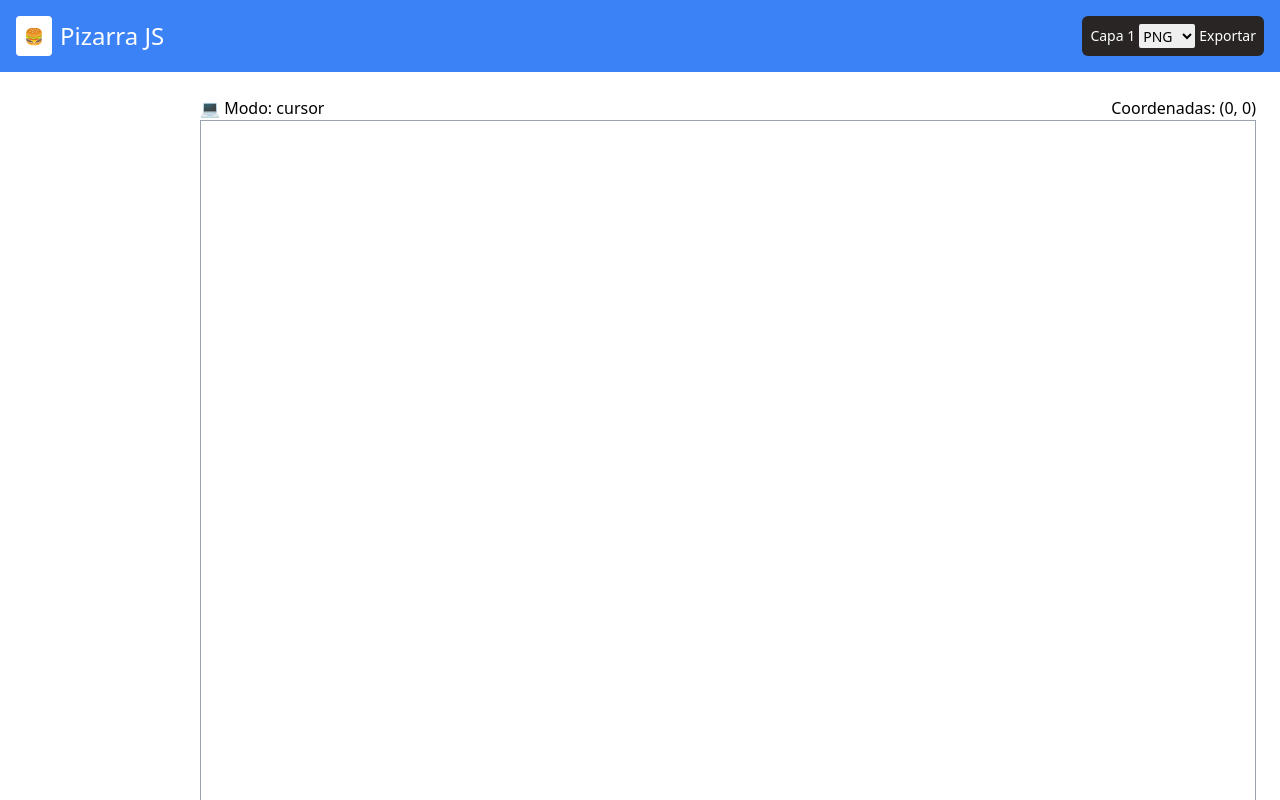
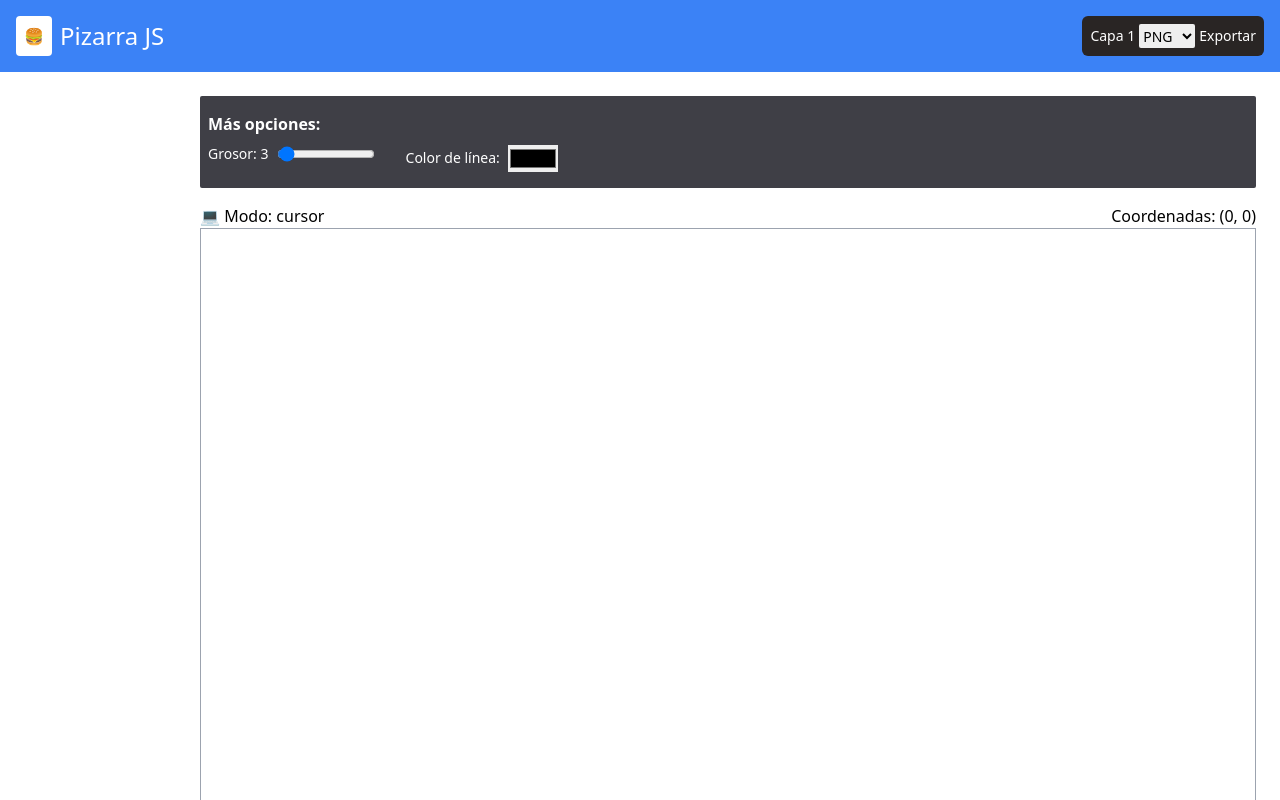
Before and after one commit to maximovj/pizarra-js, a React (Vite) app: page / in a window 1280 px wide. Shown: the top 800 px of the page. Built offline with nearby package versions, Linux system fonts and the light colour scheme.

Commit message:
* Agrega mas opciones para cada herramienta

```diff
--- a/src/components/Canvas.jsx
+++ b/src/components/Canvas.jsx
@@ -78,9 +78,10 @@ const Canvas = () => {
 
     return (<div>
 
+        <div className="bg-zinc-700 p-2 rounded-sm mb-4">
             {/* Controles para herramienta capa */}
+            <h4 className="my-2 font-bold text-white">Más opciones:</h4>
             {tool === 'layers' && (<div>
-            <h4 className="my-1 font-bold">Más opciones:</h4>
                 <div className="mb-2">
                     <button onClick={addLayer} className="bg-emerald-800 text-xs text-white px-4 py-2 mx-1 rounded-md">+</button>
                     <button onClick={deleteLayer} className="bg-red-800 text-xs text-white px-4 py-2 mx-1 rounded-md">-</button>
@@ -108,14 +109,15 @@ const Canvas = () => {
             {/* Controles de texto */}
             {tool === 'text' && (
                 <div className="mb-2">
+                    <label className="mr-2 text-white text-sm">Ingresar texto:</label>
                     <input
                         type="text"
                         value={text}
                         onChange={(e) => setText(e.target.value)}
-                    placeholder="Escribe aquí..."
+                        placeholder="Escribe el texto aquí..."
                         className="border px-2 py-1 mr-2"
                     />
-                <label className="mr-2">Tamaño: {fontSize}</label>
+                    <label className="mr-2 text-white text-sm">Tamaño: {fontSize}</label>
                     <input
                         type="range"
                         min="10"
@@ -143,24 +145,53 @@ const Canvas = () => {
             )}
 
             {/* Controles de texto */}
-        {tool === 'circle' && (
+            {(tool === 'circle' || tool === 'triangle' || tool === 'square') && (
                 <div className="mb-2">
                     <div className="flex mb-2">
                         <div className="flex items-center mb-2">
-                        <label className="mr-2">Grosor: {lineWidth}</label>
-                        <input type="range" min="1" max="10" value={lineWidth} onChange={(e) => setLineWidth(e.target.value)} className="w-1/2" />
+                            <label className="mr-2 text-white text-sm">Grosor: {lineWidth}</label>
+                            <input type="range" min="1" max="60" value={lineWidth} onChange={(e) => setLineWidth(e.target.value)} className="w-1/2" />
                         </div>
                         <div className="flex items-center mr-4">
-                        <label className="mr-2">Color de línea:</label>
+                            <label className="mr-2 text-white text-sm">Color de línea:</label>
                             <input type="color" value={lineColor} onChange={(e) => setLineColor(e.target.value)} />
                         </div>
                         <div className="flex items-center">
-                        <label className="mr-2">Color de fondo:</label>
+                            <label className="mr-2 text-white text-sm">Color de fondo:</label>
                             <input type="color" value={fillColor} onChange={(e) => setFillColor(e.target.value)} />
                         </div>
                     </div>
                 </div>
             )}
+
+            {/* Controles de texto */}
+            {(tool === 'pencil' || tool === 'line') && (
+                <div className="mb-2">
+                    <div className="flex mb-2">
+                        <div className="flex items-center mb-2">
+                            <label className="mr-2 text-white text-sm">Grosor: {lineWidth}</label>
+                            <input type="range" min="1" max="60" value={lineWidth} onChange={(e) => setLineWidth(e.target.value)} className="w-1/2" />
+                        </div>
+                        <div className="flex items-center mr-4">
+                            <label className="mr-2 text-white text-sm">Color de línea:</label>
+                            <input type="color" value={lineColor} onChange={(e) => setLineColor(e.target.value)} />
+                        </div>
+                    </div>
+                </div>
+            )}
+
+            {/* Controles de texto */}
+            {(tool === 'eraser') && (
+                <div className="mb-2">
+                    <div className="flex mb-2">
+                        <div className="flex items-center mb-2">
+                            <label className="mr-2 text-white text-sm">Grosor: {lineWidth}</label>
+                            <input type="range" min="1" max="60" value={lineWidth} onChange={(e) => setLineWidth(e.target.value)} className="w-1/2" />
+                        </div>
+                    </div>
+                </div>
+            )}
+        </div>
 
         <div className="flex flex-1 justify-between">
             <span className="mr-2">
```
Lines whose indentation alone changed are shown as unchanged.
